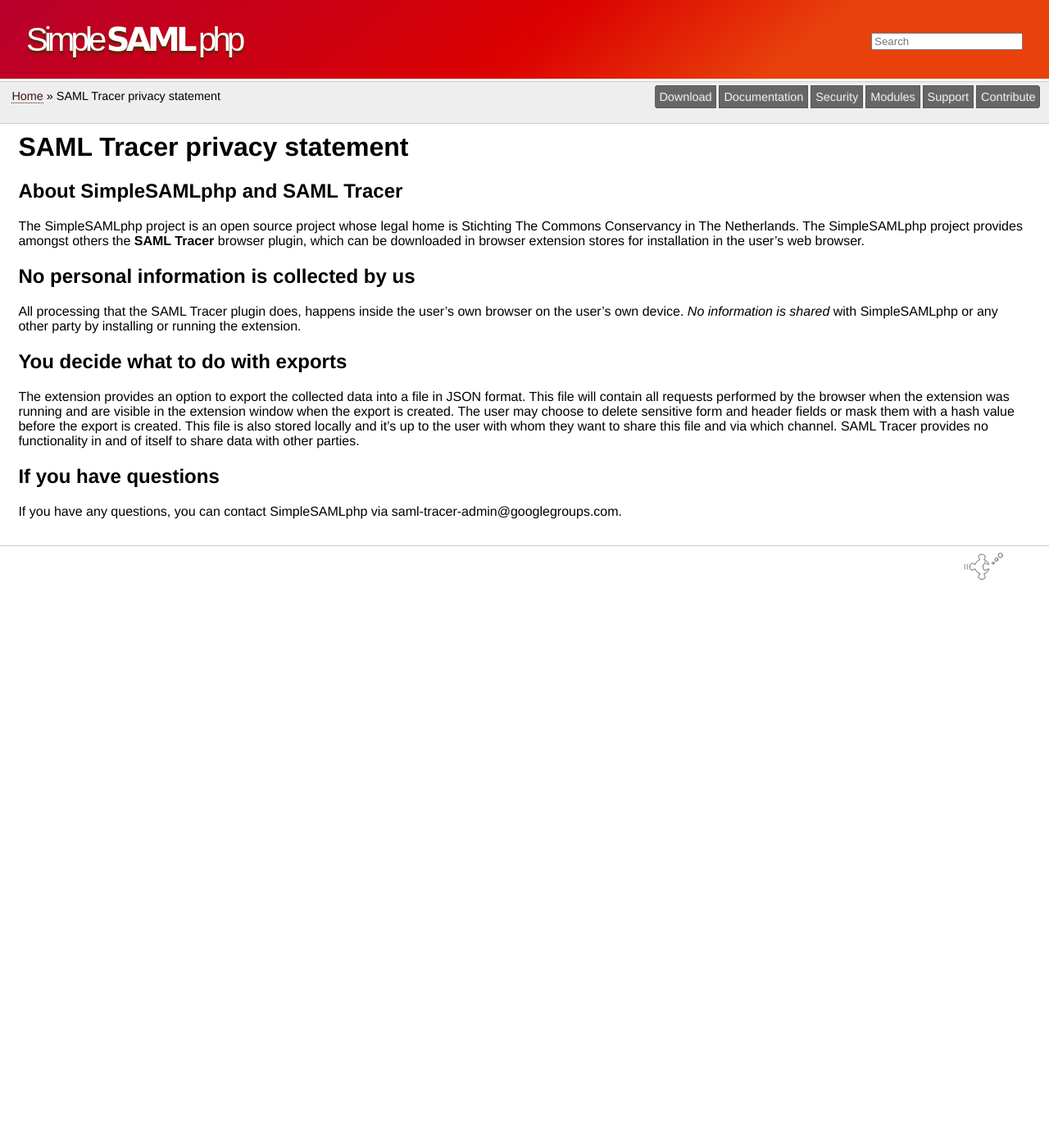
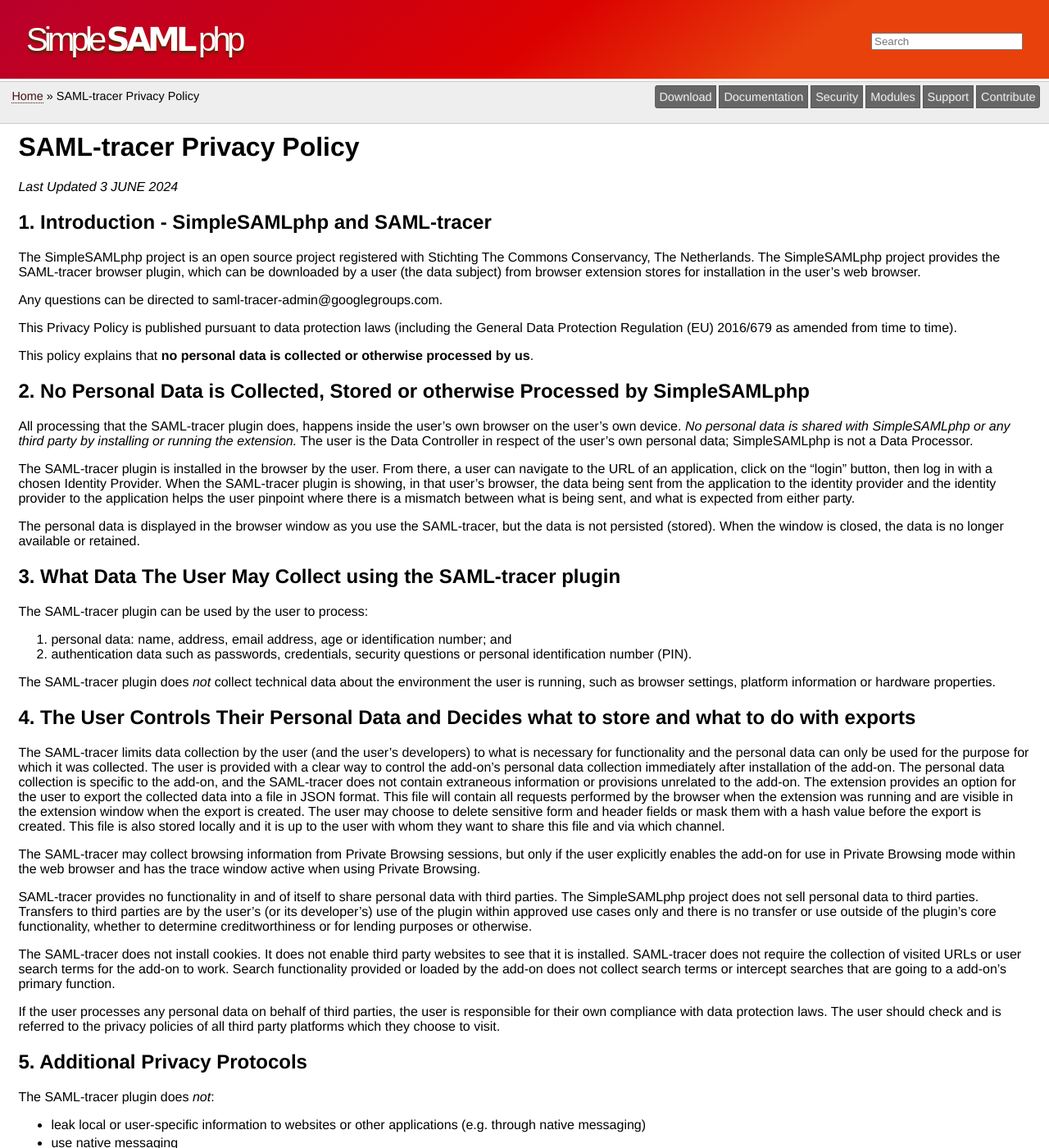
Before and after one commit to simplesamlphp/simplesamlphp.github.io, a Jekyll site: the page built from support/samltracer_privacy.md, in a window 1280 px wide and 1400 px high. Shown: the whole window at 82% size. Built offline with Jekyll 4.4.1, drawn with Linux system fonts in a browser that asks for light colours; some of the changed text lies outside the part shown.

Commit message:
Updated privacy statement SAML Tracer (#15)

```diff
--- a/support/samltracer_privacy.md
+++ b/support/samltracer_privacy.md
@@ -1,18 +1,66 @@
 ---
 layout: default
-title: SAML Tracer privacy statement
+title: SAML-tracer Privacy Policy
 ---
-# SAML Tracer privacy statement
 
-## About SimpleSAMLphp and SAML Tracer
-The SimpleSAMLphp project is an open source project whose legal home is Stichting The Commons Conservancy in The Netherlands.
-The SimpleSAMLphp project provides amongst others the **SAML Tracer** browser plugin, which can be downloaded in browser extension stores for installation in the user's web browser.
+# SAML-tracer Privacy Policy
 
-## No personal information is collected by us
-All processing that the SAML Tracer plugin does, happens inside the user's own browser on the user's own device. _No information is shared_ with SimpleSAMLphp or any other party by installing or running the extension.
+*Last Updated 3 JUNE 2024*
 
-## You decide what to do with exports
-The extension provides an option to export the collected data into a file in JSON format. This file will contain all requests performed by the browser when the extension was running and are visible in the extension window when the export is created. The user may choose to delete sensitive form and header fields or mask them with a hash value before the export is created. This file is also stored locally and it's up to the user with whom they want to share this file and via which channel. SAML Tracer provides no functionality in and of itself to share data with other parties.
+## 1. Introduction - SimpleSAMLphp and SAML-tracer
 
-## If you have questions
-If you have any questions, you can contact SimpleSAMLphp via saml-tracer-admin@googlegroups.com.
+The SimpleSAMLphp project is an open source project registered with Stichting The Commons Conservancy, The Netherlands. The SimpleSAMLphp project provides the SAML-tracer browser plugin, which can be downloaded by a user (the data subject) from browser extension stores for installation in the user’s web browser.
+
+Any questions can be directed to saml-tracer-admin@googlegroups.com.
+
+This Privacy Policy is published pursuant to data protection laws (including the General Data Protection Regulation (EU) 2016/679 as amended from time to time).
+
+This policy explains that **no personal data is collected or otherwise processed by us**.
+
+## 2. No Personal Data is Collected, Stored or otherwise Processed by SimpleSAMLphp
+
+All processing that the SAML-tracer plugin does, happens inside the user’s own browser on the user’s own device. *No personal data is shared with SimpleSAMLphp or any third party by installing or running the extension.* The user is the Data Controller in respect of the user’s own personal data; SimpleSAMLphp is not a Data Processor.
+
+The SAML-tracer plugin is installed in the browser by the user. From there, a user can navigate to the URL of an application, click on the "login" button, then log in with a chosen Identity Provider. When the SAML-tracer plugin is showing, in that user's browser, the data being sent from the application to the identity provider and the identity provider to the application helps the user pinpoint where there is a mismatch between what is being sent, and what is expected from either party.
+
+The personal data is displayed in the browser window as you use the SAML-tracer, but the data is not persisted (stored). When the window is closed, the data is no longer available or retained.
+
+## 3. What Data The User May Collect using the SAML-tracer plugin
+
+The SAML-tracer plugin can be used by the user to process:
+
+1. personal data: name, address, email address, age or identification number; and
+1. authentication data such as passwords, credentials, security questions or personal identification number (PIN).
+
+The SAML-tracer plugin does *not* collect technical data about the environment the user is running, such as browser settings, platform information or hardware properties.
+
+## 4. The User Controls Their Personal Data and Decides what to store and what to do with exports
+
+The SAML-tracer limits data collection by the user (and the user’s developers) to what is necessary for functionality and the personal data can only be used for the purpose for which it was collected. The user is provided with a clear way to control the add-on’s personal data collection immediately after installation of the add-on. The personal data collection is specific to the add-on, and the SAML-tracer does not contain extraneous information or provisions unrelated to the add-on. The extension provides an option for the user to export the collected data into a file in JSON format. This file will contain all requests performed by the browser when the extension was running and are visible in the extension window when the export is created. The user may choose to delete sensitive form and header fields or mask them with a hash value before the export is created. This file is also stored locally and it is up to the user with whom they want to share this file and via which channel.
+
+The SAML-tracer may collect browsing information from Private Browsing sessions, but only if the user explicitly enables the add-on for use in Private Browsing mode within the web browser and has the trace window active when using Private Browsing.
+
+SAML-tracer provides no functionality in and of itself to share personal data with third parties. The SimpleSAMLphp project does not sell personal data to third parties. Transfers to third parties are by the user’s (or its developer’s) use of the plugin within approved use cases only and there is no transfer or use outside of the plugin’s core functionality, whether to determine creditworthiness or for lending purposes or otherwise.
+
+The SAML-tracer does not install cookies. It does not enable third party websites to see that it is installed. SAML-tracer does not require the collection of visited URLs or user search terms for the add-on to work. Search functionality provided or loaded by the add-on does not collect search terms or intercept searches that are going to a add-on’s primary function.
+
+If the user processes any personal data on behalf of third parties, the user is responsible for their own compliance with data protection laws. The user should check and is referred to the privacy policies of all third party platforms which they choose to visit.
+
+## 5. Additional Privacy Protocols
+
+The SAML-tracer plugin does *not*:
+-	leak local or user-specific information to websites or other applications (e.g. through native messaging)
+-	use native messaging
+-	store personal data from private browsing sessions; no information that identifies a user across browsing sessions or containers is made available to web content
+-	inject advertising into web page content
+-	include any cryptocurrency miners
+-	modify web content or facilitate redirects to include affiliate promotion tags
+
+## 6. Changes to this policy
+
+Any changes we may make to this policy in the future will be published on this website.
+
+You have the right to make a complaint at any time to the Autoriteit Persoonsgegevens (The Data Protection Authority in The Netherlands):
+https://www.autoriteitpersoonsgegevens.nl/
+
+We would, however, appreciate the chance to deal with your concerns before you approach Autoriteit Persoonsgegevens, so please contact us in the first instance.
```
